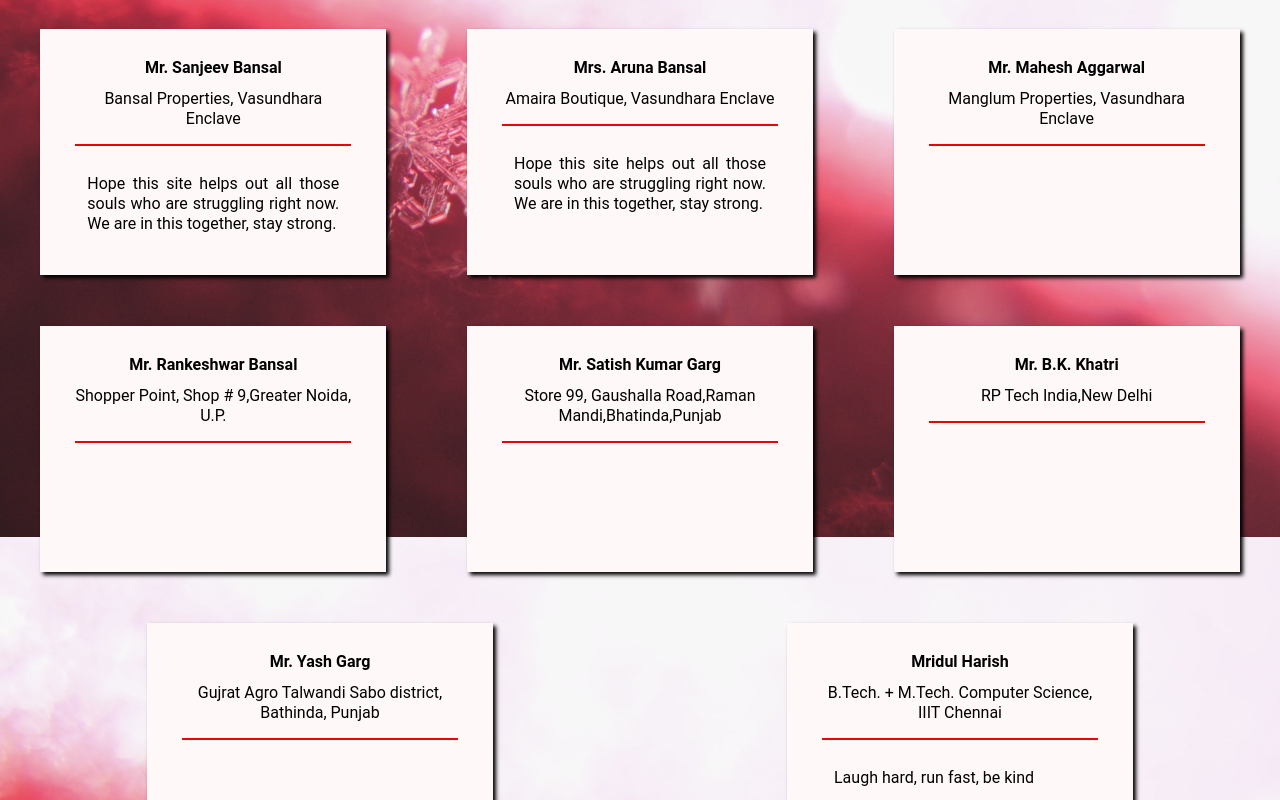
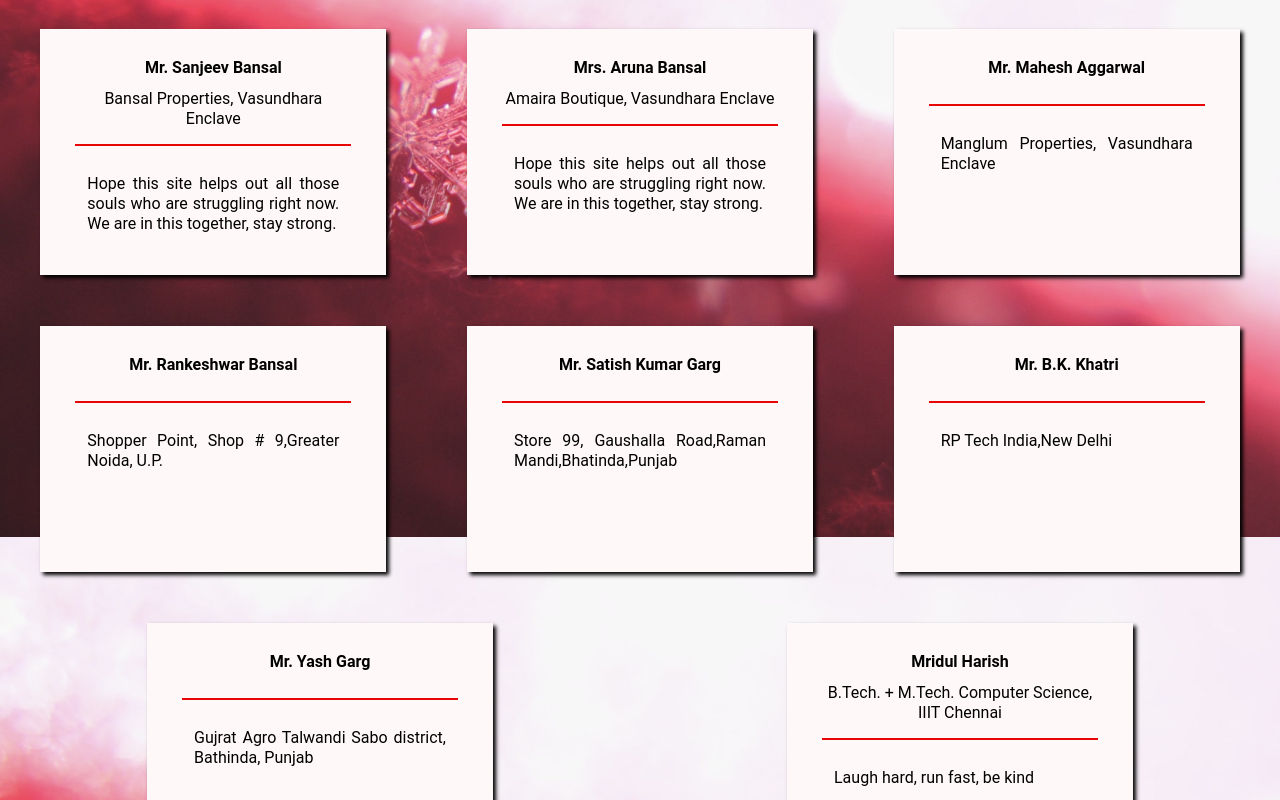
Before and after one commit to code-against-covid/covid-site, a React (Create React App) app in the folder frontend/: page /donors in a window 1280 px wide. Shown: the part 320-1120 px from the top of the page. Built offline with nearby package versions, Linux system fonts and the light colour scheme.

Commit message:
changes in form

```diff
--- a/frontend/package.json
+++ b/frontend/package.json
@@ -20,7 +20,7 @@
   },
   "scripts": {
     "start": "react-scripts start",
-    "build": "rm -rf ../backend/build && react-scripts build && cp -r build ../backend/build",
+    "build": "rd /s /q build ..\\backend\\build && react-scripts build && xcopy /i build ..\\backend\\build /E /H ",
     "test": "react-scripts test",
     "eject": "react-scripts eject"
   },
--- a/frontend/src/components/form/Form.js
+++ b/frontend/src/components/form/Form.js
@@ -154,8 +154,8 @@ const Form = () =>
             onChange={handleSelect2}
             margin="dense"
             id="name"
-            label="Name of the person giving the information(optional)"
-            type="email"
+            label="Your name(optional)"
+            type="text"
             fullWidth
           />
           <Autocomplete
@@ -182,8 +182,11 @@ const Form = () =>
             multiline
             rows={4}
             label="Information"
-            placeholder="Information about the resource: Address, Phone, Availability, etc. Any information you provide will help thousands."
-            type="email"
+            placeholder="Information about the resource(Please fill according to the order given below):
+            1.Phone
+            2.Address/location
+            3.Additional Information"
+            type='text'
             fullWidth
           />
         </DialogContent>
--- a/frontend/src/data/donorslist.js
+++ b/frontend/src/data/donorslist.js
@@ -17,41 +17,41 @@ export const donorslist = [
     },
     {
         "name": "Mr. Mahesh Aggarwal",
-        "job": 'Manglum Properties, Vasundhara Enclave',
+        "job": '',
         "amount": '1000',
-        "tag": '',
+        "tag": 'Manglum Properties, Vasundhara Enclave',
         "email": '',
         "links": '',
     },
     {
         "name": "Mr. Rankeshwar Bansal",
-        "job": 'Shopper Point, Shop # 9,Greater Noida, U.P.',
+        "job": '',
         "amount": '500',
-        "tag": '',
+        "tag": 'Shopper Point, Shop # 9,Greater Noida, U.P.',
         "email": '',
         "links": '',
     },
     {
         "name": "Mr. Satish Kumar Garg",
-        "job": 'Store 99, Gaushalla Road,Raman Mandi,Bhatinda,Punjab',
+        "job": '',
         "amount": '1100',
-        "tag": '',
+        "tag": 'Store 99, Gaushalla Road,Raman Mandi,Bhatinda,Punjab',
         "email": '',
         "links": '',
     },
     {
         "name": "Mr. B.K. Khatri",
-        "job": 'RP Tech India,New Delhi',
+        "job": '',
         "amount": '1100',
-        "tag": '',
+        "tag": 'RP Tech India,New Delhi',
         "email": '',
         "links": '',
     },
     {
         "name": "Mr. Yash Garg",
-        "job": 'Gujrat Agro Talwandi Sabo district, Bathinda, Punjab',
+        "job": '',
         "amount": '1000',
-        "tag": '',
+        "tag": 'Gujrat Agro Talwandi Sabo district, Bathinda, Punjab',
         "email": '',
         "links": '',
     },
```
